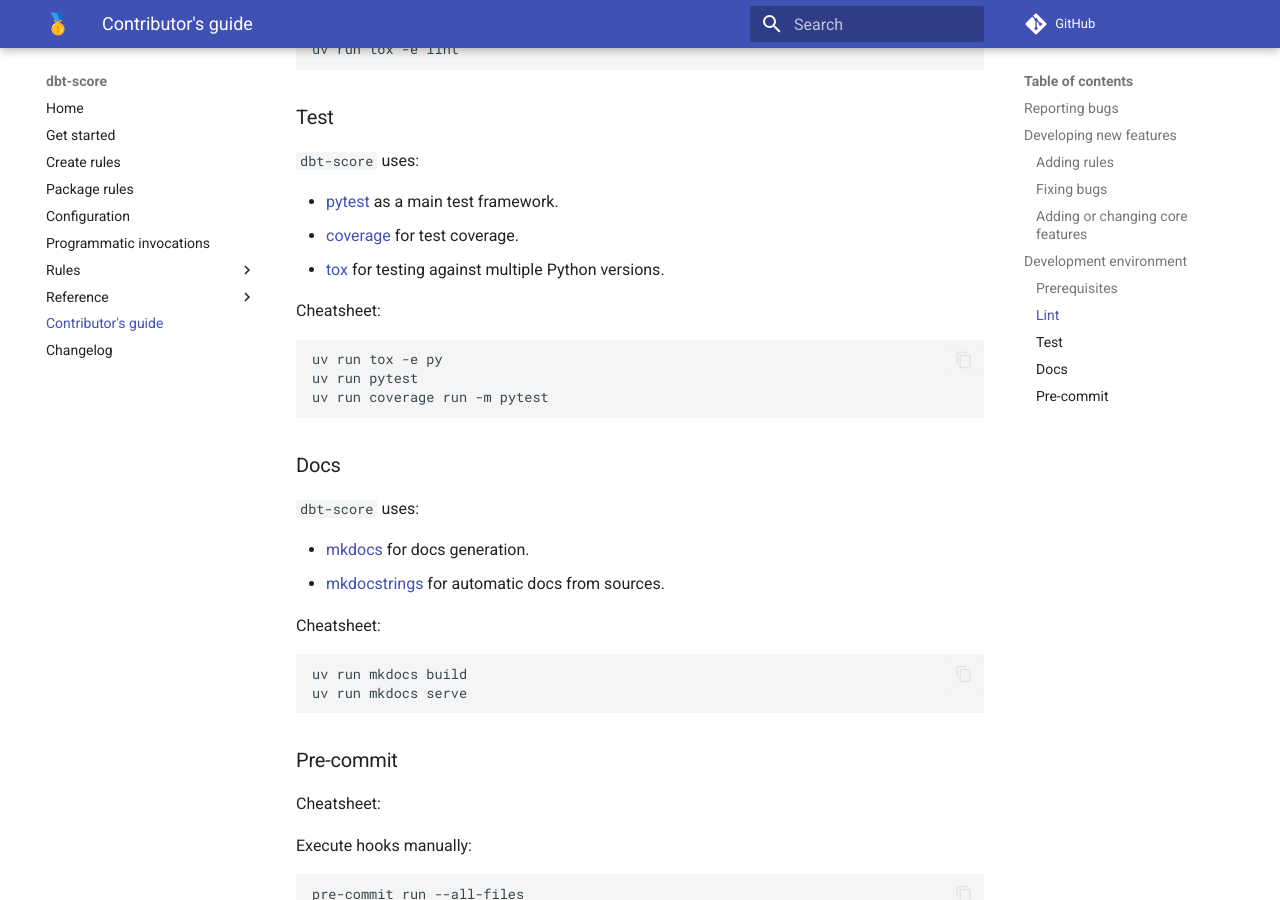
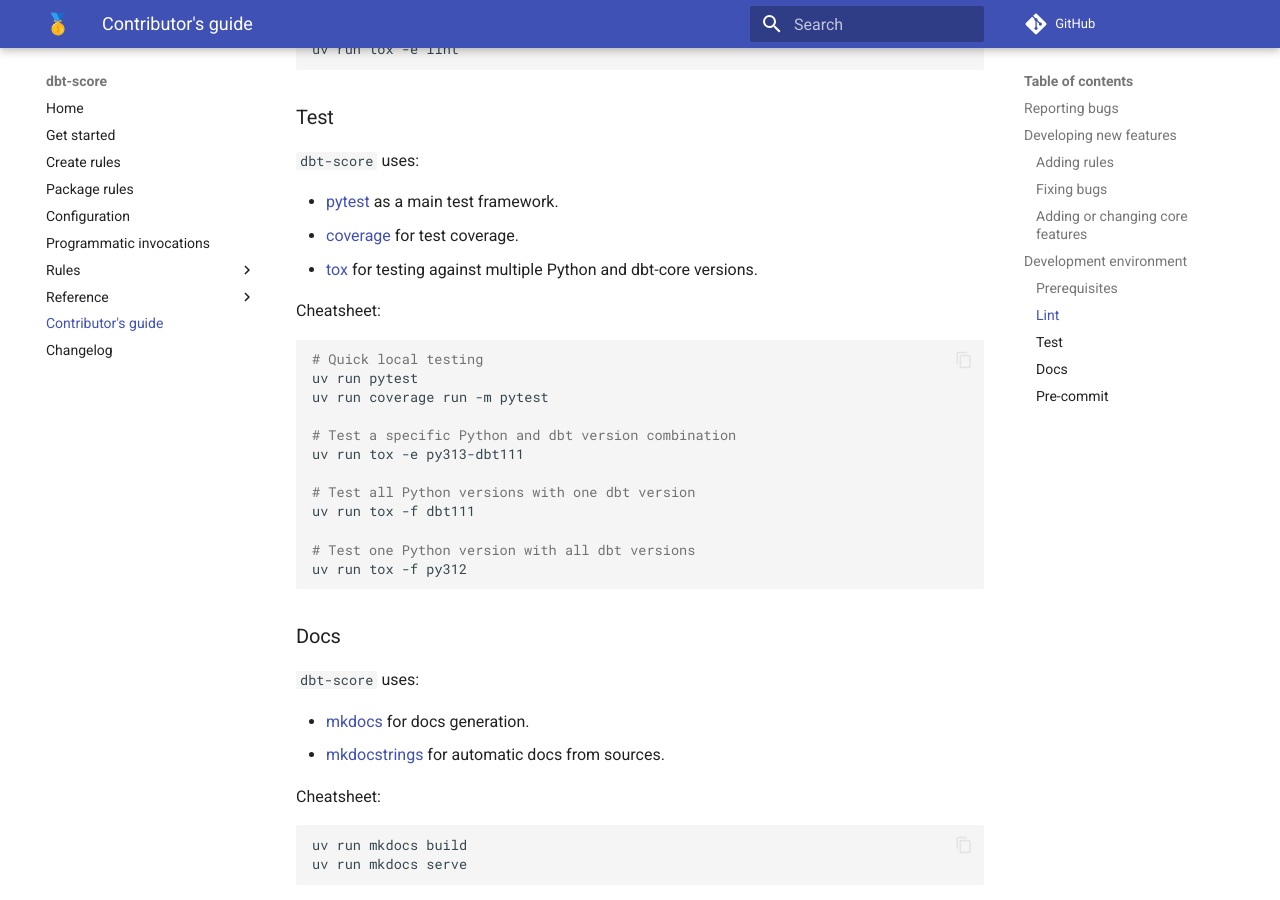
Before and after one commit to PicnicSupermarket/dbt-score, an MkDocs documentation site: the page built from docs/contributing.md, in a window 1280 px wide and 900 px high, scrolled down 2060 px. Built offline with MkDocs 1.6.1 and Material for MkDocs 9.7.7, drawn with Linux system fonts in a browser that asks for light colours; comment, search, counter and statistics services are not loaded.

Commit message:
Introduce matrix testing for supported dbt versions (#183)
Add support for supported dbt versions, namely 1.5, 1.6, 1.7, 1.10, and
1.11.

1.8 and 1.9 are omitted because they are
[deprecated](https://docs.getdbt.com/docs/dbt-versions?version=2.0&name=Fusion)
at the time of writing.

````diff
--- a/docs/contributing.md
+++ b/docs/contributing.md
@@ -98,15 +98,24 @@
 - [pytest](https://docs.pytest.org/) as a main test framework.
 - [coverage](https://coverage.readthedocs.io/en/latest/index.html) for test
   coverage.
-- [tox](https://tox.wiki/en/latest/) for testing against multiple Python
-  versions.
+- [tox](https://tox.wiki/en/latest/) for testing against multiple Python and
+  dbt-core versions.
 
 Cheatsheet:
 
 ```shell
-uv run tox -e py
+# Quick local testing
 uv run pytest
 uv run coverage run -m pytest
+
+# Test a specific Python and dbt version combination
+uv run tox -e py313-dbt111
+
+# Test all Python versions with one dbt version
+uv run tox -f dbt111
+
+# Test one Python version with all dbt versions
+uv run tox -f py312
 ```
 
 ### Docs
````
Also changed, not shown: pyproject.toml (+18 -0 lines), 3 other files.
